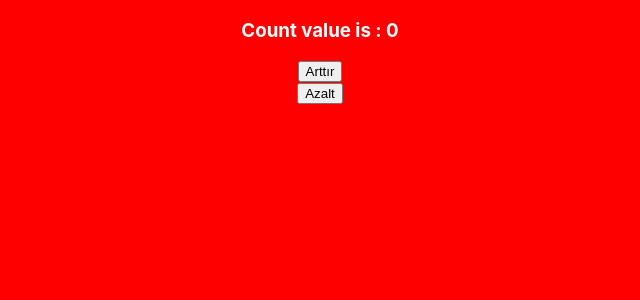
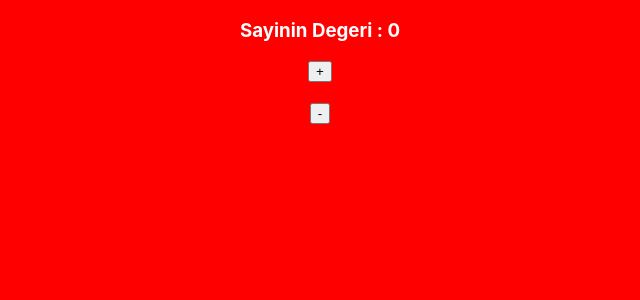
Before and after one commit to batuhansalkim/Im-working-on-react, a React (Create React App) app in the folder reactnew2/learnreact/: page / in a window 1280 px wide. Shown: the top 300 px of the page, without its empty margins (320-960 px from the left). Built offline with nearby package versions, Linux system fonts and the light colour scheme.

Commit message:
updte
update

```diff
--- a/reactnew2/learnreact/src/components/Counter.js
+++ b/reactnew2/learnreact/src/components/Counter.js
@@ -1,58 +1,34 @@
 import { Component } from "react";
 
-
 class Counter extends Component{
-    // constructor(){
-    //     super();
-    //     this.state={
-    //         counter:0,
-    //     }
-    //     this.arttir=this.arttir.bind(this);
-    // }
-
     constructor(){
         super();
         this.state={
-            counter :0,
+            sayi:0,
         }
-        this.arttir =this.arttir.bind(this);
+        this.arttir=this.arttir.bind(this);
         this.azalt = this.azalt.bind(this);
     }
-
     arttir(){
         this.setState({
-            counter :this.state.counter+5,
+            sayi:this.state.sayi+1,
+        })
+    }
+    azalt(){
+        this.setState({
+            sayi:this.state.sayi-1,
         })
     }
 
-    azalt(){
-        this.setState({
-            counter:this.state.counter-5,
-        })
-    }
 
     render(){
         return(
             <div>
-                <h3>Count value is : {this.state.counter}</h3>
-                <button onClick={this.arttir}>Arttır</button><br />
-                <button onClick={this.azalt}>Azalt</button>
+                <h3>Sayinin Degeri : {this.state.sayi}</h3>
+                <button onClick={this.arttir}>+</button><br /><br />
+                <button onClick={this.azalt}>-</button>
             </div>
         )
     }
-    // arttir(){
-    //     this.setState({
-    //         counter : this.state.counter +5,
-    //     })
-    // }
-
-    // render(){
-    //     return (<div>
-    //         <h3>Count value is : {this.state.counter}</h3>
-    //         <button onClick={this.arttir}>Arttır Buton</button>
-    //     </div>)
-
-    // }
 }
-
 export default Counter;
```
Also changed, not shown: reactnew2/learnreact/src/App.js (line endings or trailing spaces), reactnew2/learnreact/src/components/deneme.js (added).
